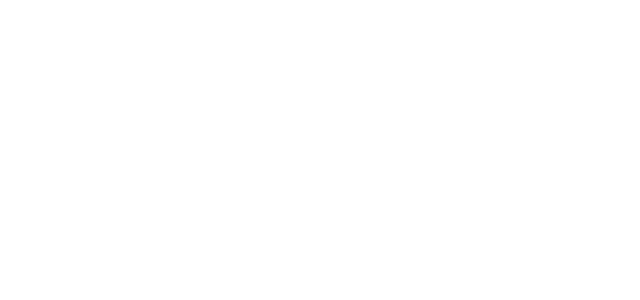
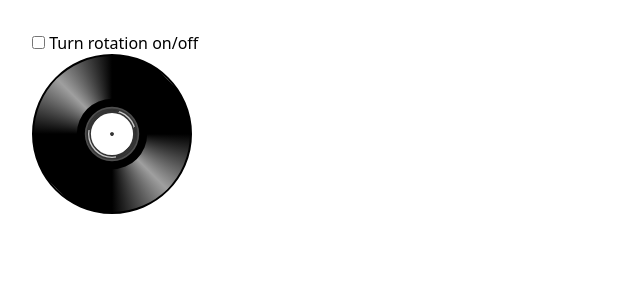
Before and after one commit to mazhugasergei/fan, a React (Create React App) app: page / in a window 1280 px wide. Shown: the top 300 px of the page, without its empty margins (0-640 px from the left). Built offline with nearby package versions, Linux system fonts and the light colour scheme.

Commit message:
Add disk type 2 (no type 1 yet)

```diff
--- a/src/App.tsx
+++ b/src/App.tsx
@@ -2,7 +2,10 @@ export default () => {
   return (
     <main>
       <div className="container">
-
+        <input type="checkbox" /> Turn rotation on/off
+        <div className="gramophone">
+          <div className="disk type-2" />
+        </div>
       </div>
     </main>
   )
--- a/src/assets/style/index.css
+++ b/src/assets/style/index.css
@@ -1 +1,49 @@
-/*# sourceMappingURL=index.css.map */
+* {
+  box-sizing: border-box;
+  padding: 0;
+  margin: 0;
+}
+
+body {
+  font-family: system-ui, -apple-system, BlinkMacSystemFont, "Segoe UI", Roboto, Oxygen, Ubuntu, Cantarell, "Open Sans", "Helvetica Neue", sans-serif;
+}
+
+.container {
+  padding: 2rem;
+}
+.container .gramophone .disk {
+  position: relative;
+  transform: rotate(45deg);
+  display: grid;
+  place-items: center;
+  width: 10rem;
+  height: 10rem;
+  background: conic-gradient(#000, #000, #9F9F9F, #000, #000, #000, #9F9F9F, #000, #000);
+  border-radius: 50%;
+  border: 0.15rem solid #000;
+}
+.container .gramophone .disk::before, .container .gramophone .disk::after {
+  content: "";
+  position: absolute;
+  border-radius: 50%;
+}
+.container .gramophone .disk::before {
+  rotate: 1turn;
+  transition: rotate 1s cubic-bezier(0.35, 0.54, 0.8, 0.96), transform 0s 9000000000s;
+}
+.container .gramophone .disk.type-2::before {
+  width: 3rem;
+  height: 3rem;
+  background: conic-gradient(#CACACA 8%, #333 8%, #333 35%, #CACACA 35%, #CACACA 65%, #333 65%, #333 92%, #CACACA 92%, #CACACA);
+  box-shadow: 0 0 0 0.1rem #333, 0 0 0 0.2rem #4E4E4E, 0 0 0 0.7rem #000;
+}
+.container .gramophone .disk.type-2::after {
+  width: 2.6rem;
+  height: 2.6rem;
+  box-shadow: 0 0 0 0.1rem #333, inset 0 0 0 1.2rem #fff, inset 0 0 0 10rem #353535;
+}
+.container input[type=checkbox]:checked + .gramophone .disk::before {
+  rotate: 0turn;
+  transition: rotate 0s, transform 3000s;
+  transform: rotate(8000turn);
+}/*# sourceMappingURL=index.css.map */
--- a/src/assets/style/index.scss
+++ b/src/assets/style/index.scss
@@ -0,0 +1,74 @@
+*{
+  box-sizing: border-box;
+  padding: 0;
+  margin: 0;
+}
+
+body{
+  font-family: system-ui, -apple-system, BlinkMacSystemFont, 'Segoe UI', Roboto, Oxygen, Ubuntu, Cantarell, 'Open Sans', 'Helvetica Neue', sans-serif;
+}
+
+.container{
+  padding: 2rem;
+
+  .gramophone{
+    .disk{
+      position: relative;
+      transform: rotate(45deg);
+      display: grid;
+      place-items: center;
+      width: 10rem;
+      height: 10rem;
+      background: conic-gradient(#000, #000, #9F9F9F, #000, #000, #000, #9F9F9F, #000, #000);
+      border-radius: 50%;
+      border: .15rem solid #000;
+
+      &::before, &::after{
+        content: '';
+        position: absolute;
+        border-radius: 50%;
+      }
+
+      &::before{
+        rotate: 1turn;
+        transition: rotate 1s cubic-bezier(.35,.54,.8,.96), transform 0s 9e9s;
+      }
+
+      &.type-2{
+        &::before{
+          width: 3rem;
+          height: 3rem;
+          background: conic-gradient(
+            #CACACA 8%,
+            #333 8%,
+            #333 35%,
+            #CACACA 35%,
+            #CACACA 65%,
+            #333 65%,
+            #333 92%,
+            #CACACA 92%,
+            #CACACA);
+          box-shadow:
+            0 0 0 .1rem #333,
+            0 0 0 .2rem #4E4E4E,
+            0 0 0 .7rem #000;
+        }
+        &::after{
+          width: 2.6rem;
+          height: 2.6rem;
+          box-shadow:
+            0 0 0 .1rem #333,
+            inset 0 0 0 1.2rem #fff,
+            inset 0 0 0 10rem #353535;
+        }
+      }
+    }
+  }
+
+
+  input[type=checkbox]:checked + .gramophone .disk::before{
+    rotate: 0turn;
+    transition: rotate 0s, transform 3000s;
+    transform: rotate(8000turn);
+  }
+}
```
Also changed, not shown: 1 other file (tests, documents, lock files or other folders).
